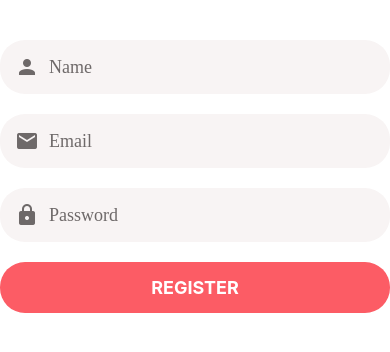
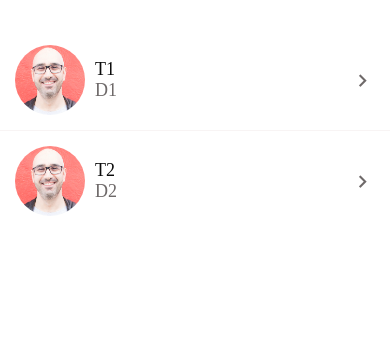
Before and after one commit to dangtrannam/DoneWithIt, a React Native app: screen / in a window 390 px wide. Shown: the top 352 px of the page. Built offline with nearby package versions, Linux system fonts and the light colour scheme.

Commit message:
add chevron-right icon to the swipeable

```diff
--- a/App.tsx
+++ b/App.tsx
@@ -2,6 +2,7 @@
 import ListingEditScreen from "./app/screens/ListingEditScreen";
 import AccountScreen from "./app/screens/AccountScreen";
 import RegisterScreen from "./app/screens/RegisterScreen";
+import MessagesScreen from "./app/screens/MessagesScreen";
 export default function App() {
-  return <RegisterScreen />;
+  return <MessagesScreen />;
 }
--- a/app/components/lists/ListItem.tsx
+++ b/app/components/lists/ListItem.tsx
@@ -11,6 +11,7 @@
   Swipeable,
   GestureHandlerRootView,
 } from "react-native-gesture-handler";
+import { MaterialCommunityIcons } from "@expo/vector-icons";
 
 import colors from "../../config/colors";
 
@@ -45,6 +46,11 @@
                 <AppText style={styles.subTitle}>{subTitle}</AppText>
               )}
             </View>
+            <MaterialCommunityIcons
+              color={colors.medium}
+              name="chevron-right"
+              size={25}
+            />
           </View>
         </TouchableHighlight>
       </Swipeable>
@@ -55,12 +61,14 @@
 const styles = StyleSheet.create({
   container: {
     flexDirection: "row",
+    alignItems: "center",
     padding: 15,
     backgroundColor: colors.white,
   },
   detailsContainer: {
     marginLeft: 10,
     justifyContent: "center",
+    flex: 1,
   },
   image: {
     width: 70,
```
